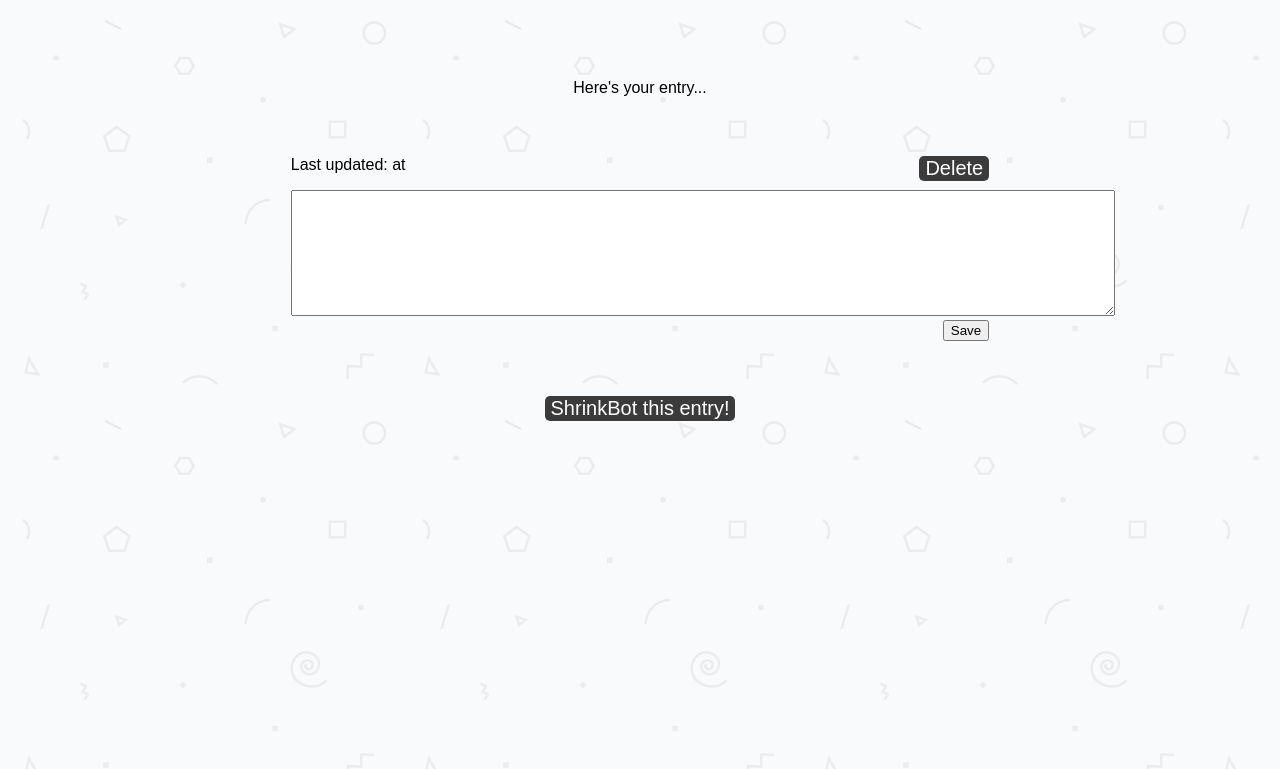
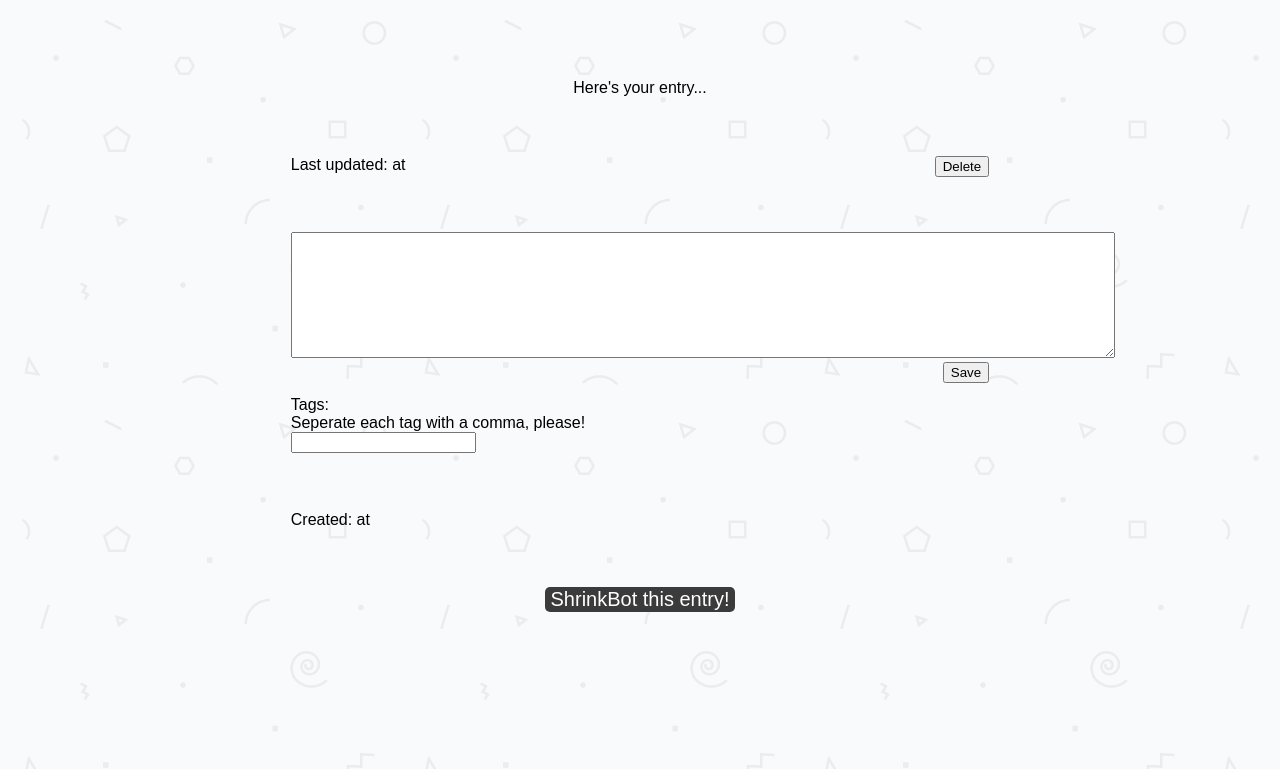
Before and after one commit to tamouse/brain_dump_shrink_bot, a Node server app: template views/show.ejs in a window 1280 px wide. Shown: the top 769 px of the page. Run offline with Node 20, Linux system fonts and the light colour scheme; the template is opened without the code that fills it, so the values that code supplies are empty; some libraries are stand-ins or nearby versions; some web fonts are replaced.

Commit message:
Checking for functionality of Show page

```diff
--- a/views/show.ejs
+++ b/views/show.ejs
@@ -11,47 +11,44 @@
 <h1><%= title %></h1>
 <p>Here's your entry...</p>
 
-<form action='/' method='put' class='display'>
+<form action="'/' + diaryEntry._id + '/delete'" method='delete' class='display'>
 
   <p>
     Last updated: <%= diaryEntry.getDate(diaryEntry.lastUpdated).format('MM-DD-YYYY') %> at <%= diaryEntry.getDate(diaryEntry.lastUpdated).format('HH:mm') %>
 
-    <a href='/'><button class='button floatRight' method='delete'>Delete</button></a>
+    <input class="button floatRight" type="submit" name="delete" value="Delete">
   </p>
+
+</form>
+
+<form action="'/' + diaryEntry._id + '/edit'" method='put' class='display'>
 
   <textarea name="body" rows='8' cols='100' placeholder='<%=diaryEntry.body%>'></textarea>
 
-  <!-- <a href='/'><button class='button floatRight'>Save</button></a> -->
   <input class="button floatRight" type="submit" name="save" value="Save">
   <br />
 
+  <p>
+    Tags:
+    <br />
+
+    Seperate each tag with a comma, please!
+    <br />
+
+    <input type="text" placeholder="<% diaryEntry.tags.forEach(function(element) { %>
+        <%= element %> + ', '
+      <% }) %>">
+  </p>
+
 </form>
 
-<!-- <p class='display'>
-
-
-
-  </form>
-
-  <%= diaryEntry.body %>
-  <a href='/'><button class='button floatRight'>Delete</button></a>
-  <br />
-  <br />
-
-  Tags:
-  <% diaryEntry.tags.forEach(function(element) { %>
-    <%= element %>
-  <% }) %>
-  <br />
-  <br />
+<p class='display'>
 
   Created: <%= diaryEntry.getDate(diaryEntry.created).format('MM-DD-YYYY') %> at <%= diaryEntry.getDate(diaryEntry.created).format('HH:mm') %>
 
-</p> -->
+</p>
 
 <a href='/'><button class='button'>ShrinkBot this entry!</button></a>
-<!-- <pre><code>
-        <%= JSON.stringify(diaryEntry, null, 4) %>
-    </code></pre> -->
+
 </body>
 </html>
```
